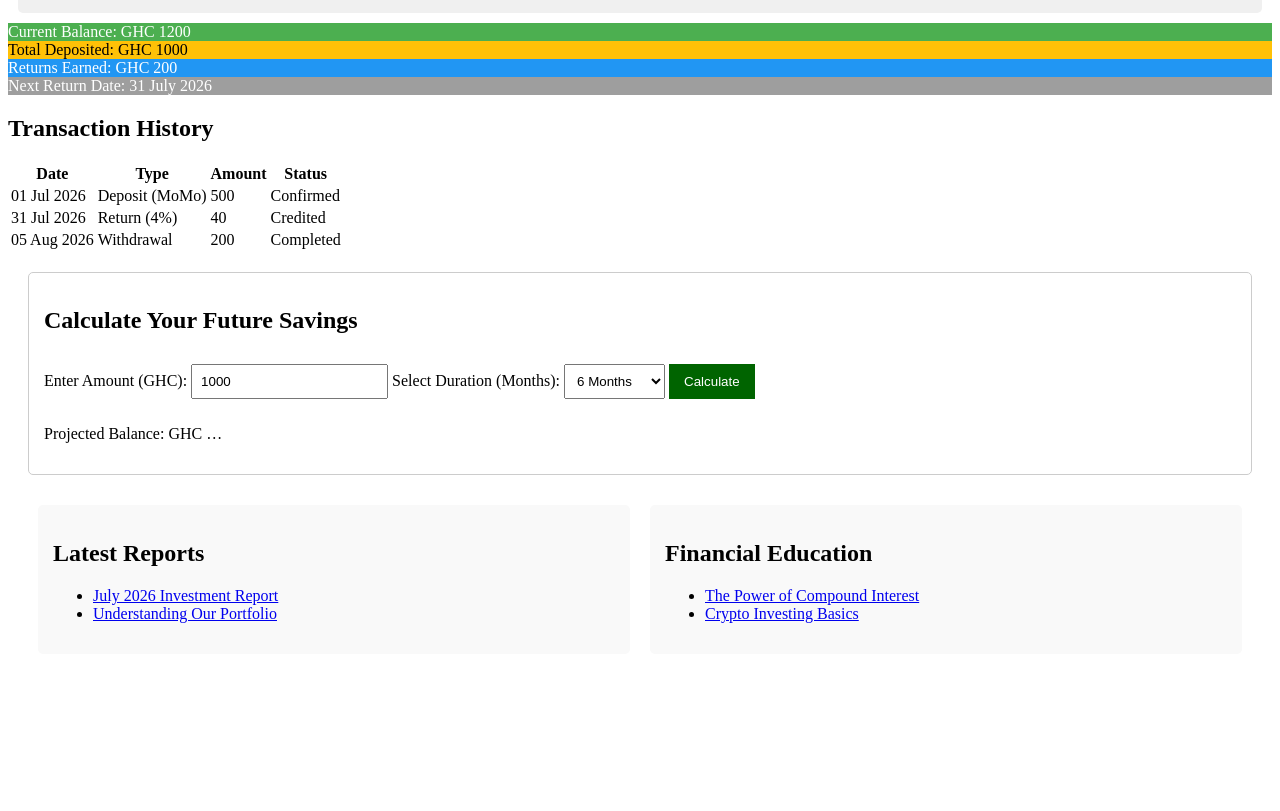
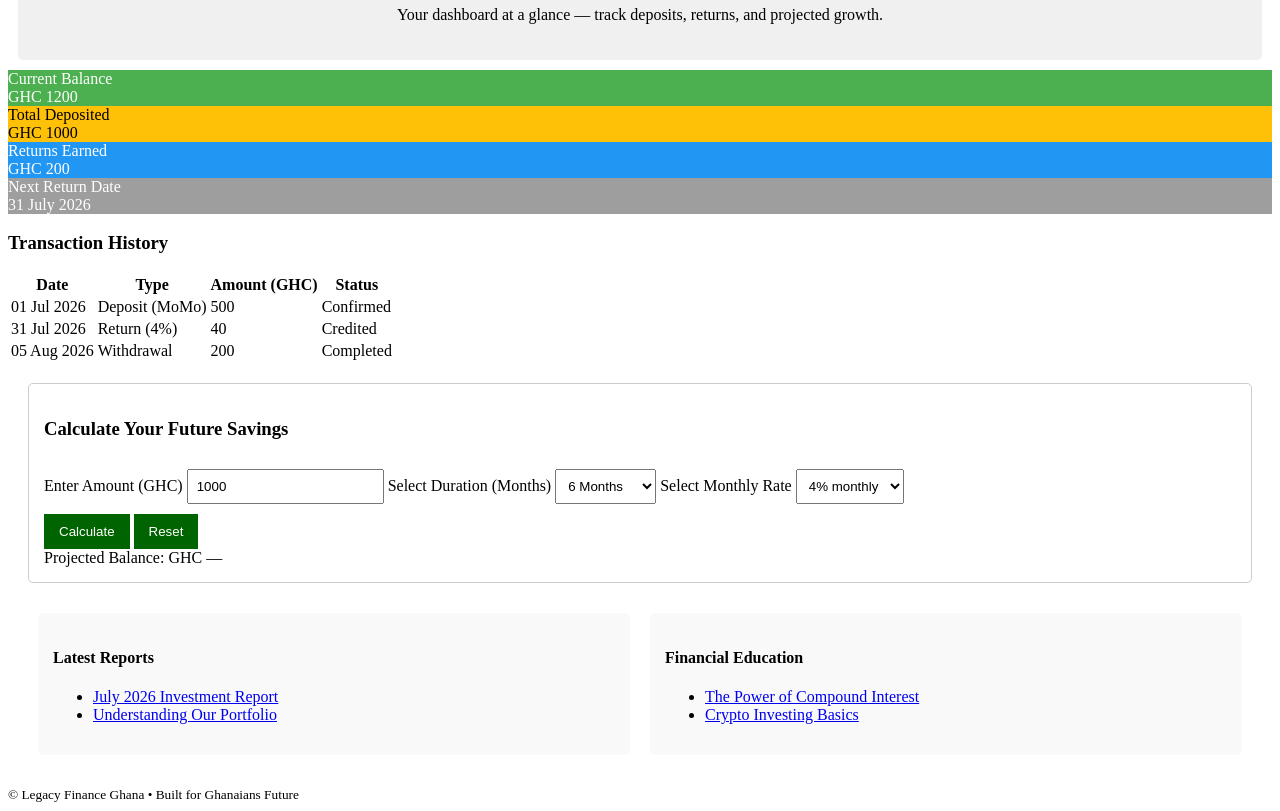
Before and after one commit to squardzbrain/legacy-finance-ghana, a plain HTML site: page index.html in a window 1280 px wide. Shown: the part 236-1047 px from the top of the page. Before the commit the page ends 920 px from the top, so only its background shows below. Drawn offline with Linux system fonts and the light colour scheme.

Commit message:
Update index.html

```diff
--- a/index.html
+++ b/index.html
@@ -3,77 +3,113 @@
 <head>
   <meta charset="UTF-8">
   <title>Legacy Finance Ghana</title>
+  <meta name="viewport" content="width=device-width,initial-scale=1">
   <link rel="stylesheet" href="style.css">
-  <script src="script.js"></script>
+  <script defer src="script.js"></script>
 </head>
 <body>
-  <header>
-    <h1>Ghanaians Future</h1>
-    <nav>
-      <a href="#">Dashboard</a>
-      <a href="#">Reports</a>
-      <a href="#">Education</a>
-      <a href="#">Support</a>
-      <a href="#" class="logout">Logout</a>
+  <header class="site-header">
+    <div class="brand">
+      <img src="assets/logo.png" alt="Legacy Finance Ghana logo" class="logo">
+      <div class="brand-text">
+        <h1>Ghanaians Future</h1>
+        <small class="tagline">Legacy Finance Ghana — Building Ghana’s Financial Future</small>
+      </div>
+    </div>
+
+    <nav class="main-nav" aria-label="Main navigation">
+      <a href="#" class="nav-link">Dashboard</a>
+      <a href="#" class="nav-link">Reports</a>
+      <a href="#" class="nav-link">Education</a>
+      <a href="#" class="nav-link">Support</a>
+      <button class="btn-logout" aria-label="Logout">Logout</button>
     </nav>
   </header>
 
-  <!-- Welcome Banner -->
-  <section class="welcome">
-    <h2>Welcome, Kwame Mensah</h2>
-    <p>Legacy Finance Ghana – Building Ghana’s Financial Future</p>
-  </section>
-
-  <main>
-    <!-- Summary Boxes -->
-    <section class="summary">
-      <div class="box balance">Current Balance: GHC 1200</div>
-      <div class="box deposited">Total Deposited: GHC 1000</div>
-      <div class="box returns">Returns Earned: GHC 200</div>
-      <div class="box next">Next Return Date: 31 July 2026</div>
+  <main class="container">
+    <section class="welcome" aria-labelledby="welcome-heading">
+      <h2 id="welcome-heading">Welcome, Kwame Mensah</h2>
+      <p class="lead">Your dashboard at a glance — track deposits, returns, and projected growth.</p>
     </section>
 
-    <!-- Transaction History -->
-    <section class="transactions">
-      <h2>Transaction History</h2>
-      <table>
-        <tr><th>Date</th><th>Type</th><th>Amount</th><th>Status</th></tr>
-        <tr><td>01 Jul 2026</td><td>Deposit (MoMo)</td><td>500</td><td>Confirmed</td></tr>
-        <tr><td>31 Jul 2026</td><td>Return (4%)</td><td>40</td><td>Credited</td></tr>
-        <tr><td>05 Aug 2026</td><td>Withdrawal</td><td>200</td><td>Completed</td></tr>
-      </table>
+    <section class="summary-grid" aria-label="Financial summary">
+      <div class="card balance">
+        <div class="card-title">Current Balance</div>
+        <div class="card-value">GHC <span id="currentBalance">1200</span></div>
+      </div>
+
+      <div class="card deposited">
+        <div class="card-title">Total Deposited</div>
+        <div class="card-value">GHC <span id="totalDeposited">1000</span></div>
+      </div>
+
+      <div class="card returns">
+        <div class="card-title">Returns Earned</div>
+        <div class="card-value">GHC <span id="returnsEarned">200</span></div>
+      </div>
+
+      <div class="card next">
+        <div class="card-title">Next Return Date</div>
+        <div class="card-value"><span id="nextReturn">31 July 2026</span></div>
+      </div>
     </section>
 
-    <!-- Growth Calculator -->
-    <section class="calculator">
-      <h2>Calculate Your Future Savings</h2>
-      <form id="growthForm">
-        <label>Enter Amount (GHC):</label>
-        <input type="number" id="amount" value="1000">
+    <section class="transactions" aria-labelledby="transactions-heading">
+      <h3 id="transactions-heading">Transaction History</h3>
+      <div class="table-wrap">
+        <table>
+          <thead>
+            <tr><th>Date</th><th>Type</th><th>Amount (GHC)</th><th>Status</th></tr>
+          </thead>
+          <tbody>
+            <tr><td>01 Jul 2026</td><td>Deposit (MoMo)</td><td>500</td><td><span class="badge confirmed">Confirmed</span></td></tr>
+            <tr><td>31 Jul 2026</td><td>Return (4%)</td><td>40</td><td><span class="badge credited">Credited</span></td></tr>
+            <tr><td>05 Aug 2026</td><td>Withdrawal</td><td>200</td><td><span class="badge completed">Completed</span></td></tr>
+          </tbody>
+        </table>
+      </div>
+    </section>
 
-        <label>Select Duration (Months):</label>
-        <select id="months">
+    <section class="calculator" aria-labelledby="calculator-heading">
+      <h3 id="calculator-heading">Calculate Your Future Savings</h3>
+      <form id="growthForm" class="calc-form" onsubmit="return false;">
+        <label for="amount">Enter Amount (GHC)</label>
+        <input id="amount" type="number" min="0" step="0.01" value="1000" required>
+
+        <label for="months">Select Duration (Months)</label>
+        <select id="months" required>
           <option value="6">6 Months</option>
           <option value="12">12 Months</option>
           <option value="24">24 Months</option>
         </select>
 
-        <button type="button" onclick="calculateGrowth()">Calculate</button>
+        <label for="rate">Select Monthly Rate</label>
+        <select id="rate" aria-label="Monthly interest rate">
+          <option value="0.04">4% monthly</option>
+          <option value="0.05">5% monthly</option>
+          <option value="0.06">6% monthly</option>
+        </select>
+
+        <div class="calc-actions">
+          <button id="calcBtn" class="btn-primary" type="button">Calculate</button>
+          <button id="resetBtn" class="btn-secondary" type="button">Reset</button>
+        </div>
+
+        <div id="result" class="calc-result" aria-live="polite">Projected Balance: GHC <span id="projected">—</span></div>
       </form>
-      <p id="result">Projected Balance: GHC …</p>
     </section>
 
-    <!-- Reports & Education -->
-    <section class="bottom-panels">
-      <div class="reports">
-        <h2>Latest Reports</h2>
+    <section class="bottom-panels" aria-label="Reports and education">
+      <div class="panel reports">
+        <h4>Latest Reports</h4>
         <ul>
           <li><a href="#">July 2026 Investment Report</a></li>
           <li><a href="#">Understanding Our Portfolio</a></li>
         </ul>
       </div>
-      <div class="education">
-        <h2>Financial Education</h2>
+
+      <div class="panel education">
+        <h4>Financial Education</h4>
         <ul>
           <li><a href="#">The Power of Compound Interest</a></li>
           <li><a href="#">Crypto Investing Basics</a></li>
@@ -81,5 +117,9 @@
       </div>
     </section>
   </main>
+
+  <footer class="site-footer">
+    <small>© Legacy Finance Ghana • Built for Ghanaians Future</small>
+  </footer>
 </body>
 </html>
```
